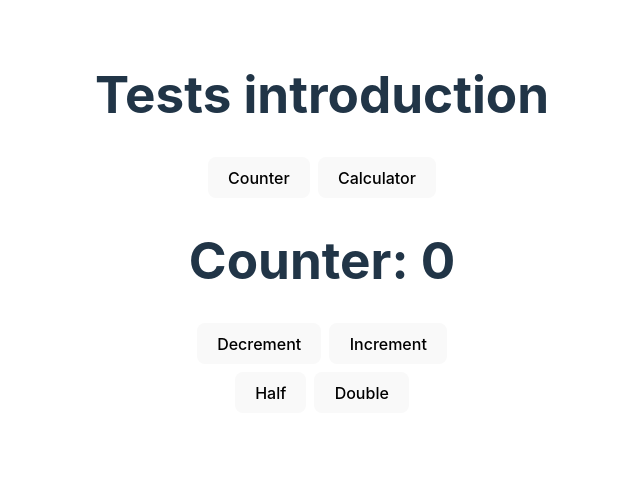
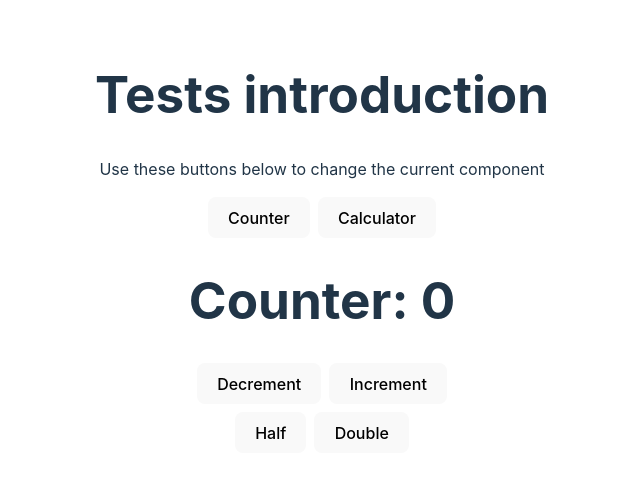
Before and after one commit to TiagoDiass/introduction-react-testing, a React (Vite) app: page / in a window 1280 px wide. Shown: the top 478 px of the page, without its empty margins (318-958 px from the left). Built offline with nearby package versions, Linux system fonts and the light colour scheme.

Commit message:
chore: add instruction in homepage

```diff
--- a/src/App.tsx
+++ b/src/App.tsx
@@ -9,6 +9,9 @@ function App() {
   return (
     <div className='App'>
       <h1>Tests introduction</h1>
+
+      <p>Use these buttons below to change the current component</p>
+
       <div className='components'>
         <button onClick={() => setCurrentComponent('counter')}>Counter</button>
         <button onClick={() => setCurrentComponent('calculator')}>
```
